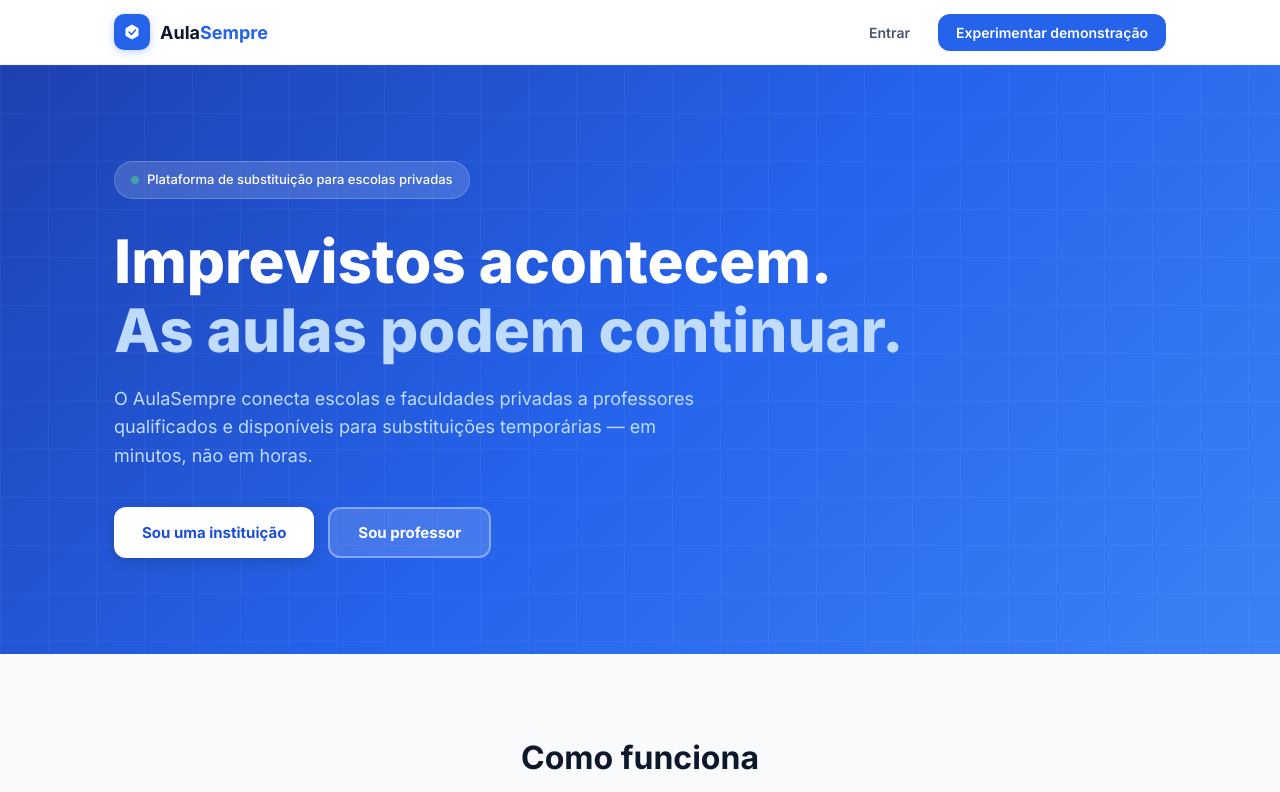
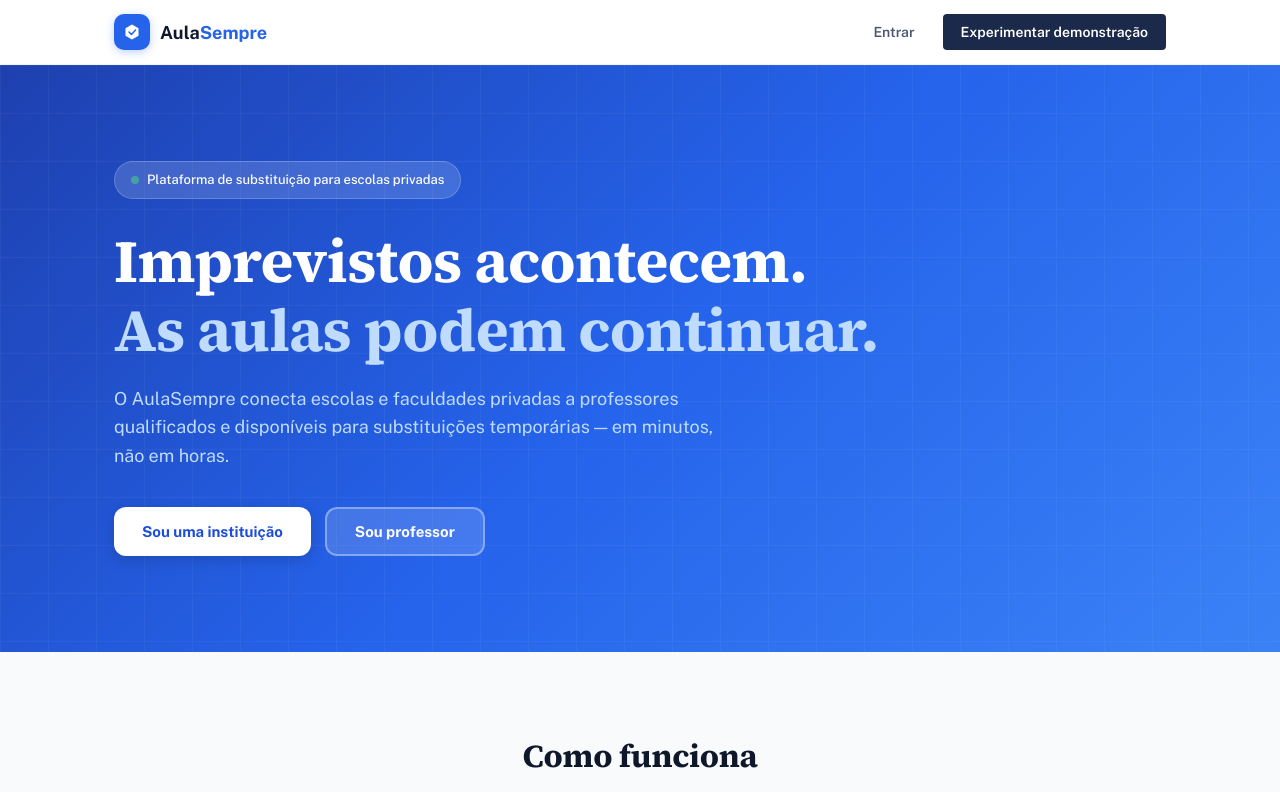
Before and after one commit to brasil1812/AulaSempre, an Angular app in the folder Front-end/: page / in a window 1280 px wide. Shown: the top 792 px of the page. Built offline with nearby package versions, Linux system fonts and the light colour scheme.

Commit message:
style(frontend): nova identidade visual — tokens globais e menu lateral

```diff
--- a/Front-end/src/app/features/institution/layout/institution-layout.component.ts
+++ b/Front-end/src/app/features/institution/layout/institution-layout.component.ts
@@ -67,51 +67,50 @@ interface NavItem {
   styles: [`
     .sidebar {
       width: 240px; min-height: 100vh; background: #fff;
-      border-right: 1px solid #E2E8F0;
+      border-right: 1px solid #DDD8CC;
       display: flex; flex-direction: column; flex-shrink: 0;
-      box-shadow: 1px 0 4px rgba(0,0,0,.04);
     }
     .sidebar__brand {
-      padding: 20px 16px; border-bottom: 1px solid #F1F5F9;
+      padding: 20px 16px; border-bottom: 1px solid #EDEAE1;
       display: flex; align-items: center; gap: 10px;
     }
     .sidebar__logo {
-      width: 32px; height: 32px; background: #2563EB; border-radius: 9px;
+      width: 32px; height: 32px; background: #1B2A4A; border-radius: 4px;
       display: flex; align-items: center; justify-content: center; flex-shrink: 0;
-      box-shadow: 0 2px 6px rgba(37,99,235,.3);
     }
-    .sidebar__brand-name { display: block; font-size: 14px; font-weight: 700; color: #0F172A; line-height: 1.2; }
-    .sidebar__brand-role { display: block; font-size: 11px; color: #94A3B8; }
+    .sidebar__brand-name { display: block; font-family: 'Source Serif 4', Georgia, serif; font-size: 15px; font-weight: 600; color: #1B2A4A; line-height: 1.2; }
+    .sidebar__brand-role { display: block; font-size: 11px; color: #8A93A8; }
     .sidebar__nav { flex: 1; padding: 12px 8px; display: flex; flex-direction: column; gap: 2px; }
     .sidebar__link {
       display: flex; align-items: center; gap: 10px;
-      padding: 9px 12px; border-radius: 9px;
-      font-size: 13px; font-weight: 500; color: #475569;
+      padding: 9px 12px; border-radius: 4px;
+      font-size: 13px; font-weight: 500; color: #4C5873;
       transition: all .15s; text-decoration: none;
-      &:hover { background: #F8FAFC; color: #0F172A; }
-      &--active { background: #EFF6FF !important; color: #2563EB !important; font-weight: 600; }
+      &:hover { background: #F7F5F0; color: #1B2A4A; }
+      &--active { background: #EEF1F6 !important; color: #1B2A4A !important; font-weight: 600; box-shadow: inset 2px 0 0 #1B2A4A; }
     }
     .sidebar__link-icon { font-size: 16px; line-height: 1; width: 18px; text-align: center; }
     .sidebar__link-label { flex: 1; }
     .sidebar__badge {
-      background: #2563EB; color: #fff; font-size: 10px; font-weight: 700;
+      background: #B97E24; color: #fff; font-size: 10px; font-weight: 700;
       border-radius: 9999px; width: 18px; height: 18px;
       display: flex; align-items: center; justify-content: center;
     }
-    .sidebar__footer { padding: 12px 8px; border-top: 1px solid #F1F5F9; }
+    .sidebar__footer { padding: 12px 8px; border-top: 1px solid #EDEAE1; }
     .sidebar__user { display: flex; align-items: center; gap: 10px; padding: 8px 12px; margin-bottom: 4px; }
     .sidebar__avatar {
-      width: 32px; height: 32px; border-radius: 50%; background: #DBEAFE;
-      color: #1D4ED8; font-size: 13px; font-weight: 700;
+      width: 32px; height: 32px; border-radius: 50%; background: #EEF1F6;
+      color: #1B2A4A; font-size: 13px; font-weight: 700;
       display: flex; align-items: center; justify-content: center; flex-shrink: 0;
+      border: 1px solid #C7CEDC;
     }
-    .sidebar__user-name { font-size: 13px; font-weight: 600; color: #0F172A; }
-    .sidebar__user-role { font-size: 11px; color: #94A3B8; }
+    .sidebar__user-name { font-size: 13px; font-weight: 600; color: #1B2A4A; }
+    .sidebar__user-role { font-size: 11px; color: #8A93A8; }
     .sidebar__logout {
       display: flex; align-items: center; gap: 8px; width: 100%;
-      padding: 8px 12px; border-radius: 9px; font-size: 13px; color: #64748B;
+      padding: 8px 12px; border-radius: 4px; font-size: 13px; color: #6B7593;
       transition: all .15s;
-      &:hover { background: #FEF2F2; color: #DC2626; }
+      &:hover { background: #F7EBE9; color: #9B3B34; }
     }
   `],
 })
--- a/Front-end/src/styles.scss
+++ b/Front-end/src/styles.scss
@@ -1,41 +1,45 @@
-@import url('https://fonts.googleapis.com/css2?family=Inter:wght@300;400;500;600;700;800&display=swap');
+@import url('https://fonts.googleapis.com/css2?family=Source+Serif+4:opsz,wght@8..60,500;8..60,600;8..60,700&family=Public+Sans:wght@400;500;600;700;800&display=swap');
 
 // ── Color tokens ────────────────────────────────────────────
 :root {
-  --color-primary:       #2563EB;
-  --color-primary-hover: #1D4ED8;
-  --color-primary-light: #EFF6FF;
-  --color-primary-muted: #BFDBFE;
+  --color-primary:       #1B2A4A; // navy-ink — documento/diploma
+  --color-primary-hover: #13203B;
+  --color-primary-light: #EEF1F6;
+  --color-primary-muted: #C7CEDC;
 
-  --color-success:       #16A34A;
-  --color-success-light: #F0FDF4;
-  --color-warning:       #D97706;
-  --color-warning-light: #FFFBEB;
-  --color-danger:        #DC2626;
-  --color-danger-light:  #FEF2F2;
+  --color-success:       #2F5D50; // verde-quadro-negro
+  --color-success-light: #EAF1EE;
+  --color-warning:       #B97E24; // dourado-giz
+  --color-warning-light: #FBF3E6;
+  --color-danger:        #9B3B34;
+  --color-danger-light:  #F7EBE9;
 
-  --color-bg:            #F8FAFC;
+  --color-bg:            #F7F5F0;
   --color-surface:       #FFFFFF;
-  --color-border:        #E2E8F0;
-  --color-border-hover:  #CBD5E1;
+  --color-border:        #DDD8CC;
+  --color-border-hover:  #C3BCAB;
 
-  --color-text-primary:  #0F172A;
-  --color-text-secondary:#475569;
-  --color-text-muted:    #94A3B8;
-  --color-text-disabled: #CBD5E1;
+  --color-text-primary:  #1B2A4A;
+  --color-text-secondary:#4C5873;
+  --color-text-muted:    #8A93A8;
+  --color-text-disabled: #C7CEDC;
 
-  // ── Shadows ──────────────────────────────────────────────
-  --shadow-sm: 0 1px 2px rgba(0,0,0,.05);
-  --shadow:    0 1px 3px rgba(0,0,0,.08), 0 1px 2px rgba(0,0,0,.06);
-  --shadow-md: 0 4px 6px rgba(0,0,0,.05), 0 2px 4px rgba(0,0,0,.05);
-  --shadow-lg: 0 10px 15px rgba(0,0,0,.06), 0 4px 6px rgba(0,0,0,.04);
+  // ── Fontes ───────────────────────────────────────────────
+  --font-display: 'Source Serif 4', Georgia, 'Times New Roman', serif;
+  --font-body: 'Public Sans', system-ui, -apple-system, sans-serif;
 
-  // ── Border radius ────────────────────────────────────────
-  --radius-sm:  6px;
-  --radius:     10px;
-  --radius-md:  12px;
-  --radius-lg:  16px;
-  --radius-xl:  20px;
+  // ── Shadows (usadas com moderação — a identidade prioriza linhas finas) ──
+  --shadow-sm: 0 1px 2px rgba(27,42,74,.06);
+  --shadow:    0 1px 3px rgba(27,42,74,.08), 0 1px 2px rgba(27,42,74,.05);
+  --shadow-md: 0 4px 6px rgba(27,42,74,.06), 0 2px 4px rgba(27,42,74,.04);
+  --shadow-lg: 0 10px 20px rgba(27,42,74,.08), 0 4px 6px rgba(27,42,74,.04);
+
+  // ── Border radius (mais retos — ficha/registro, não card de SaaS) ──
+  --radius-sm:  4px;
+  --radius:     6px;
+  --radius-md:  8px;
+  --radius-lg:  10px;
+  --radius-xl:  14px;
   --radius-full: 9999px;
 
   // ── Transitions ──────────────────────────────────────────
@@ -48,11 +52,17 @@
 html { font-size: 16px; -webkit-font-smoothing: antialiased; }
 
 body {
-  font-family: 'Inter', system-ui, -apple-system, sans-serif;
+  font-family: var(--font-body);
   background: var(--color-bg);
   color: var(--color-text-primary);
   line-height: 1.5;
   min-height: 100vh;
+}
+
+h1, h2, h3, h4 {
+  font-family: var(--font-display);
+  font-weight: 600;
+  letter-spacing: -0.01em;
 }
 
 a { text-decoration: none; color: inherit; }
@@ -67,25 +77,26 @@ img { max-width: 100%; display: block; }
   clip: rect(0,0,0,0); white-space: nowrap; border-width: 0;
 }
 
-// ── Badge colors ─────────────────────────────────────────────
+// ── Badge colors (estilo "selo/carimbo": contorno, sem preenchimento chapado) ──
 .badge {
   display: inline-flex; align-items: center;
   font-size: 11px; font-weight: 600;
-  padding: 3px 10px; border-radius: var(--radius-full);
+  padding: 3px 10px; border-radius: var(--radius-sm);
+  border: 1px solid transparent;
 
-  &--aberta    { background: #FEF3C7; color: #92400E; }
-  &--aguardando{ background: #DBEAFE; color: #1E40AF; }
-  &--confirmada{ background: #D1FAE5; color: #065F46; }
-  &--recusada  { background: #FEE2E2; color: #991B1B; }
-  &--concluida { background: #F1F5F9; color: #475569; }
-  &--cancelada { background: #FEE2E2; color: #991B1B; }
+  &--aberta    { background: var(--color-warning-light); color: #8A5A17; border-color: #E4C691; }
+  &--aguardando{ background: var(--color-primary-light); color: var(--color-primary); border-color: var(--color-primary-muted); }
+  &--confirmada{ background: var(--color-success-light); color: var(--color-success); border-color: #A9C4BB; }
+  &--recusada  { background: var(--color-danger-light); color: var(--color-danger); border-color: #DBB4AF; }
+  &--concluida { background: #F1EFE8; color: var(--color-text-secondary); border-color: var(--color-border); }
+  &--cancelada { background: var(--color-danger-light); color: var(--color-danger); border-color: #DBB4AF; }
 }
 
 // ── Shared inputs ───────────────────────────────────────────
 .form-input {
   width: 100%; padding: 10px 14px;
   border: 1.5px solid var(--color-border);
-  border-radius: var(--radius-md);
+  border-radius: var(--radius-sm);
   font-size: 14px; color: var(--color-text-primary);
   background: var(--color-surface);
   transition: border-color var(--transition), box-shadow var(--transition);
@@ -96,12 +107,12 @@ img { max-width: 100%; display: block; }
   &:hover  { border-color: var(--color-border-hover); }
   &:focus  {
     border-color: var(--color-primary);
-    box-shadow: 0 0 0 3px rgba(37,99,235,.12);
+    box-shadow: 0 0 0 3px rgba(27,42,74,.12);
   }
   &.is-error {
     border-color: var(--color-danger);
     background: var(--color-danger-light);
-    &:focus { box-shadow: 0 0 0 3px rgba(220,38,38,.12); }
+    &:focus { box-shadow: 0 0 0 3px rgba(155,59,52,.12); }
   }
 }
 
@@ -118,14 +129,14 @@ img { max-width: 100%; display: block; }
 .btn {
   display: inline-flex; align-items: center; justify-content: center; gap: 6px;
   font-size: 14px; font-weight: 600;
-  padding: 10px 18px; border-radius: var(--radius-md);
+  padding: 10px 18px; border-radius: var(--radius-sm);
   transition: all var(--transition); outline: none;
   cursor: pointer;
 
   &--primary {
     background: var(--color-primary); color: #fff;
     &:hover  { background: var(--color-primary-hover); box-shadow: var(--shadow-md); }
-    &:active { background: #1e40af; }
+    &:active { background: #0E1830; }
     &:disabled { background: var(--color-text-muted); cursor: not-allowed; }
   }
   &--secondary {
@@ -135,12 +146,12 @@ img { max-width: 100%; display: block; }
   }
   &--danger {
     background: transparent; color: var(--color-danger);
-    border: 2px solid #FCA5A5;
+    border: 2px solid #D9ADA7;
     &:hover { background: var(--color-danger-light); }
   }
   &--success {
     background: var(--color-success); color: #fff;
-    &:hover { background: #15803d; box-shadow: var(--shadow-md); }
+    &:hover { background: #244A40; box-shadow: var(--shadow-md); }
   }
   &--ghost {
     background: transparent; color: var(--color-text-secondary);
@@ -155,7 +166,7 @@ img { max-width: 100%; display: block; }
 .card {
   background: var(--color-surface);
   border: 1px solid var(--color-border);
-  border-radius: var(--radius-lg);
+  border-radius: var(--radius);
   box-shadow: var(--shadow);
 }
 
@@ -207,7 +218,7 @@ img { max-width: 100%; display: block; }
   padding: 20px;
 
   &__icon { font-size: 24px; margin-bottom: 10px; }
-  &__value { font-size: 28px; font-weight: 700; color: var(--color-text-primary); margin-bottom: 2px; }
+  &__value { font-family: var(--font-display); font-size: 28px; font-weight: 600; color: var(--color-text-primary); margin-bottom: 2px; }
   &__label { font-size: 13px; color: var(--color-text-secondary); }
 }
 
```
Also changed, not shown: Front-end/src/app/features/teacher/layout/teacher-layout.component.ts (+16 -16 lines).
